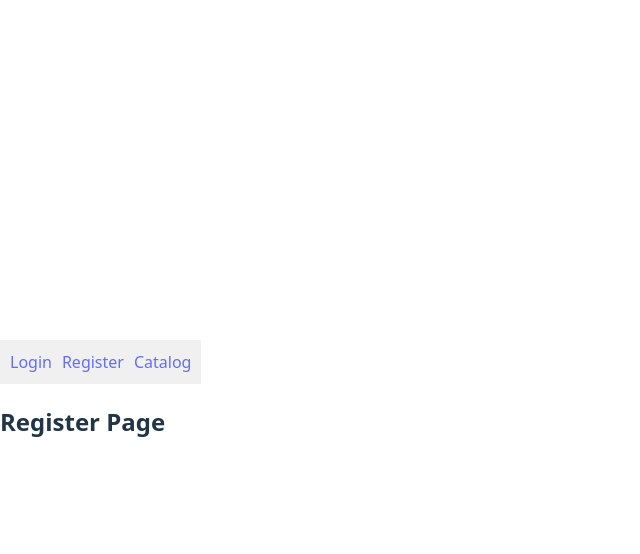
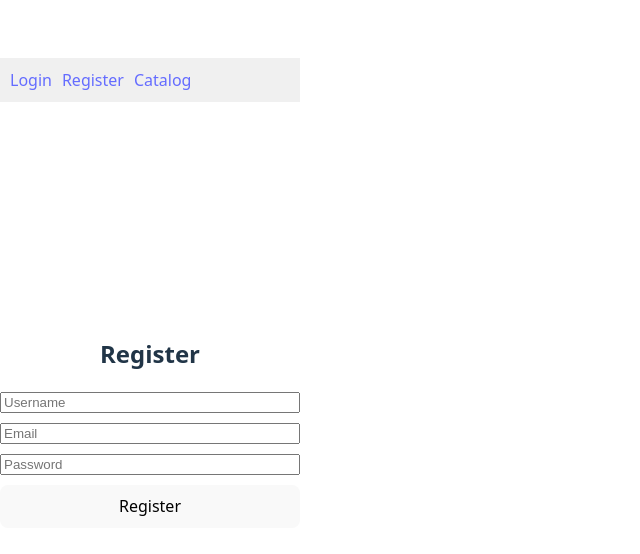
Before and after one commit to techwack/online-auction, a React (Vite) app: page /register in a window 1280 px wide. Shown: the top 554 px of the page, without its empty margins (0-640 px from the left). Built offline with nearby package versions, Linux system fonts and the light colour scheme.

Commit message:
added registration

```diff
--- a/src/pages/Register.jsx
+++ b/src/pages/Register.jsx
@@ -1,4 +1,65 @@
+import { useState } from "react";
+
 function Register() {
-  return <h2>Register Page</h2>;
+  const [formData, setFormData] = useState({
+    username: "",
+    email: "",
+    password: "",
+  });
+
+  const handleChange = (e) => {
+    setFormData({ ...formData, [e.target.name]: e.target.value });
+  };
+
+  const handleSubmit = (e) => {
+    e.preventDefault();
+    console.log("Registration Data:", formData);
+    // Add API call here later
+  };
+
+  return (
+    <div style={{
+      display: "flex",
+      justifyContent: "center",
+      alignItems: "center",
+      height: "80vh",
+      flexDirection: "column",
+    }}>
+      <h2>Register</h2>
+      <form onSubmit={handleSubmit} style={{
+        display: "flex",
+        flexDirection: "column",
+        width: "300px",
+        gap: "10px",
+      }}>
+        <input
+          type="text"
+          name="username"
+          placeholder="Username"
+          value={formData.username}
+          onChange={handleChange}
+          required
+        />
+        <input
+          type="email"
+          name="email"
+          placeholder="Email"
+          value={formData.email}
+          onChange={handleChange}
+          required
+        />
+        <input
+          type="password"
+          name="password"
+          placeholder="Password"
+          value={formData.password}
+          onChange={handleChange}
+          required
+        />
+        <button type="submit">Register</button>
+      </form>
+    </div>
+  );
 }
+
 export default Register;
```
